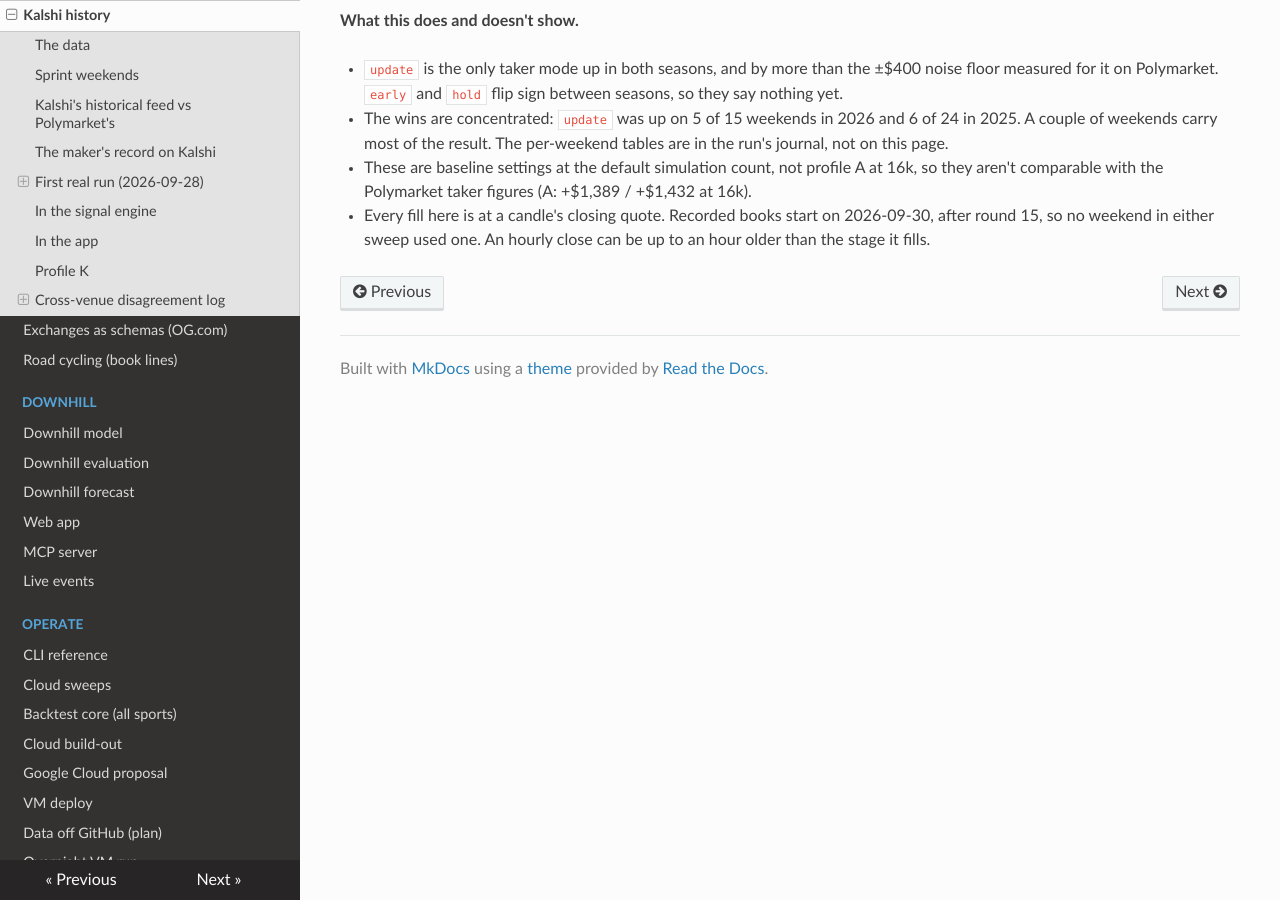
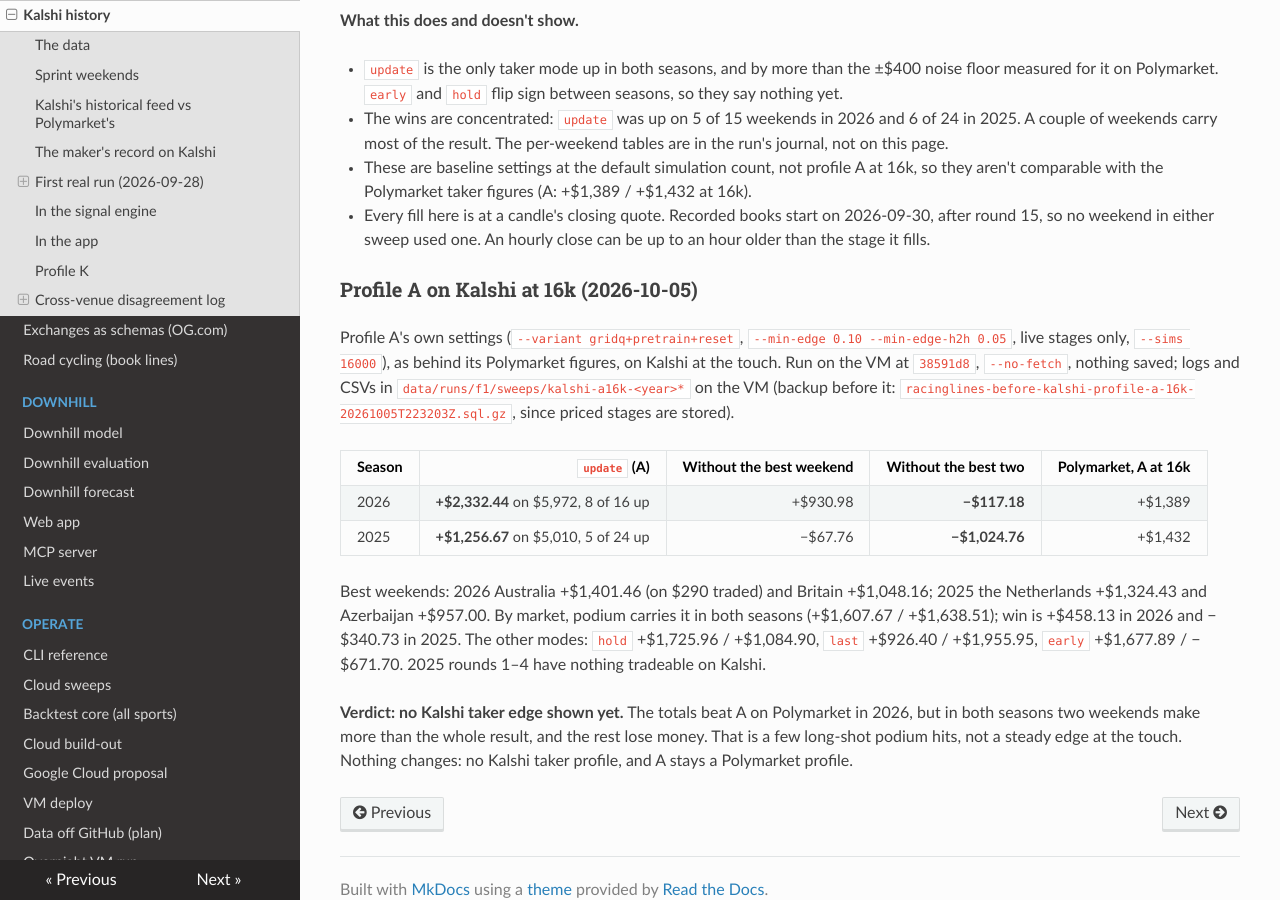
Before and after one commit to lalligagger/racinglines-public, an MkDocs documentation site: the page built from docs/kalshi-history.md, in a window 1280 px wide and 900 px high, scrolled down 7242 px. Built offline with MkDocs 1.6.1, drawn with Linux system fonts in a browser that asks for light colours; nearby versions of some CDN libraries.

Commit message:
[docs] Profile A on Kalshi at 16k: two weekends carry it, no taker edge shown
Co-Authored-By: Claude Opus 5.5 <noreply@anthropic.com>
Claude-Session: https://claude.ai/code/session_01VEKkb8vmfNSxRppiPLE3BK

```diff
--- a/docs/kalshi-history.md
+++ b/docs/kalshi-history.md
@@ -285,3 +285,24 @@ doesn't change these.
   with the Polymarket taker figures (A: +$1,389 / +$1,432 at 16k).
 - Every fill here is at a candle's closing quote. Recorded books start on 2026-09-30, after round 15, so no weekend in
   either sweep used one. An hourly close can be up to an hour older than the stage it fills.
+
+### Profile A on Kalshi at 16k (2026-10-05)
+
+Profile A's own settings (`--variant gridq+pretrain+reset`, `--min-edge 0.10 --min-edge-h2h 0.05`, live stages only,
+`--sims 16000`), as behind its Polymarket figures, on Kalshi at the touch. Run on the VM at `38591d8`, `--no-fetch`,
+nothing saved; logs and CSVs in `data/runs/f1/sweeps/kalshi-a16k-<year>*` on the VM (backup before it:
+`racinglines-before-kalshi-profile-a-16k-20261005T223203Z.sql.gz`, since priced stages are stored).
+
+| Season | `update` (A) | Without the best weekend | Without the best two | Polymarket, A at 16k |
+|---|---:|---:|---:|---:|
+| 2026 | **+$2,332.44** on $5,972, 8 of 16 up | +$930.98 | **−$117.18** | +$1,389 |
+| 2025 | **+$1,256.67** on $5,010, 5 of 24 up | −$67.76 | **−$1,024.76** | +$1,432 |
+
+Best weekends: 2026 Australia +$1,401.46 (on $290 traded) and Britain +$1,048.16; 2025 the Netherlands +$1,324.43
+and Azerbaijan +$957.00. By market, podium carries it in both seasons (+$1,607.67 / +$1,638.51); win is +$458.13 in
+2026 and −$340.73 in 2025. The other modes: `hold` +$1,725.96 / +$1,084.90, `last` +$926.40 / +$1,955.95, `early`
++$1,677.89 / −$671.70. 2025 rounds 1–4 have nothing tradeable on Kalshi.
+
+**Verdict: no Kalshi taker edge shown yet.** The totals beat A on Polymarket in 2026, but in both seasons two
+weekends make more than the whole result, and the rest lose money. That is a few long-shot podium hits, not a steady
+edge at the touch. Nothing changes: no Kalshi taker profile, and A stays a Polymarket profile.
```
Also changed, not shown: docs/coverage.md (+1 -1 lines).
